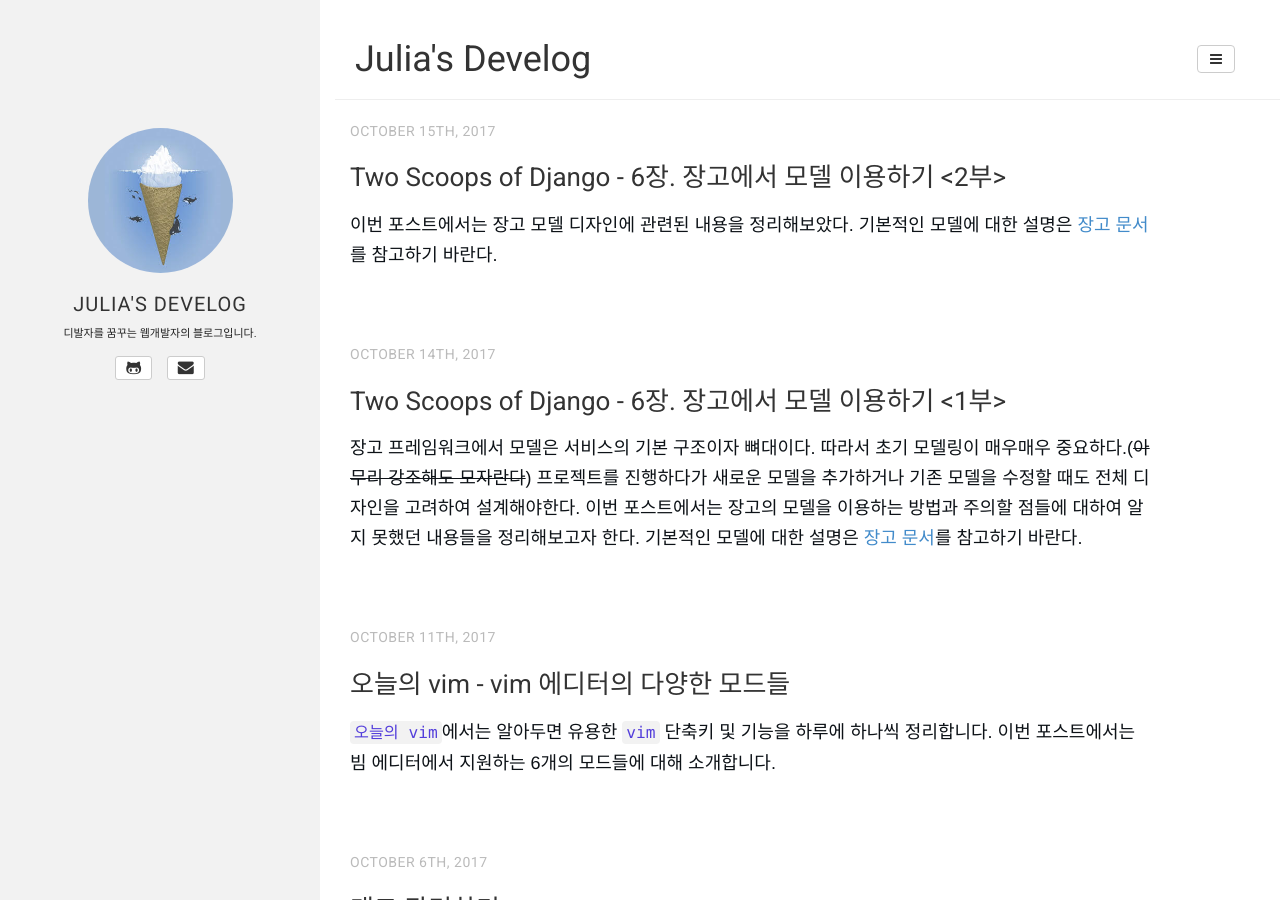
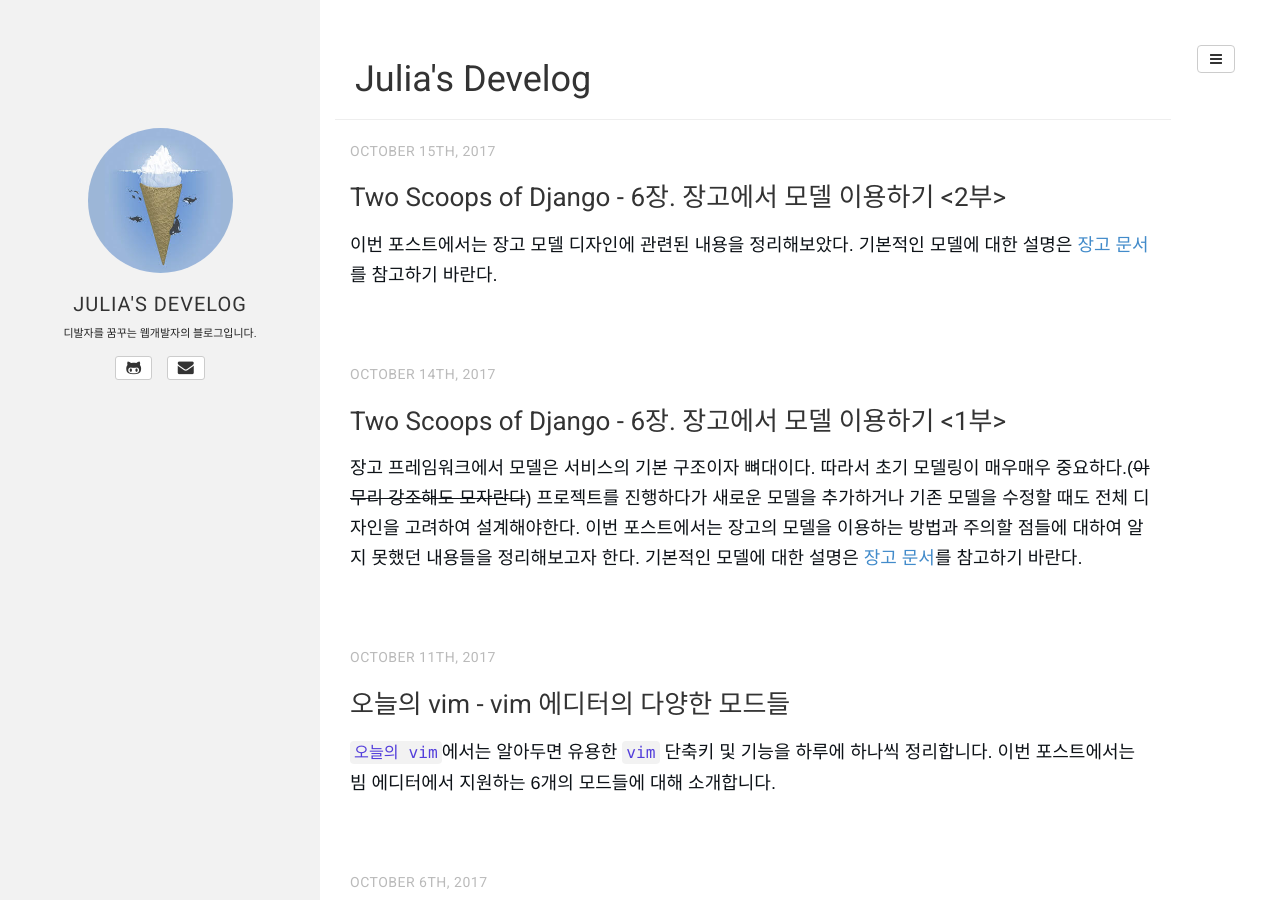
Before and after one commit to juliahwang/juliahwang.github.io, a Jekyll site: the page built from index.html, in a window 1280 px wide and 900 px high. Built offline with Jekyll 4.4.1, drawn with Linux system fonts in a browser that asks for light colours; some web fonts are replaced; the list of posts is cut into pages by our own code.

Commit message:
change title width to col-sm-9

```diff
--- a/_includes/page.html
+++ b/_includes/page.html
@@ -1,4 +1,4 @@
-<div class="page-header">
+<div class="col-sm-9 page-header">
   <h1>{{ page.title }} {% if page.tagline %} <small>{{ page.tagline }}</small>{% endif %}</h1>
 </div>
 
--- a/_includes/sidebar.html
+++ b/_includes/sidebar.html
@@ -4,8 +4,8 @@
 		<img src="{{ site.BASE_PATH }}/assets/media/logoicecream.jpg" class="img-main-logo" />
 	</a>
 	<h3 class="title">
-        <a href="{{ site.BASE_PATH }}/">{{ site.title }}</a>
-    </h3>
+    <a href="{{ site.BASE_PATH }}/">{{ site.title }}</a>
+  </h3>
 </header>
 
 {% if site.author.bio %}
--- a/index.html
+++ b/index.html
@@ -6,7 +6,6 @@ tagline:
 {% for post in paginator.posts %}
 
 <article class="col-sm-9">
-
   <span class="post-date">
     {% assign d = post.date | date: "%d" | plus:'0' %}
     {{ post.date | date: "%B" }}
@@ -36,7 +35,6 @@ tagline:
     {% endif %}
     {% endif %}
   </div>
-
 </article>
 {% endfor %}
 
```
